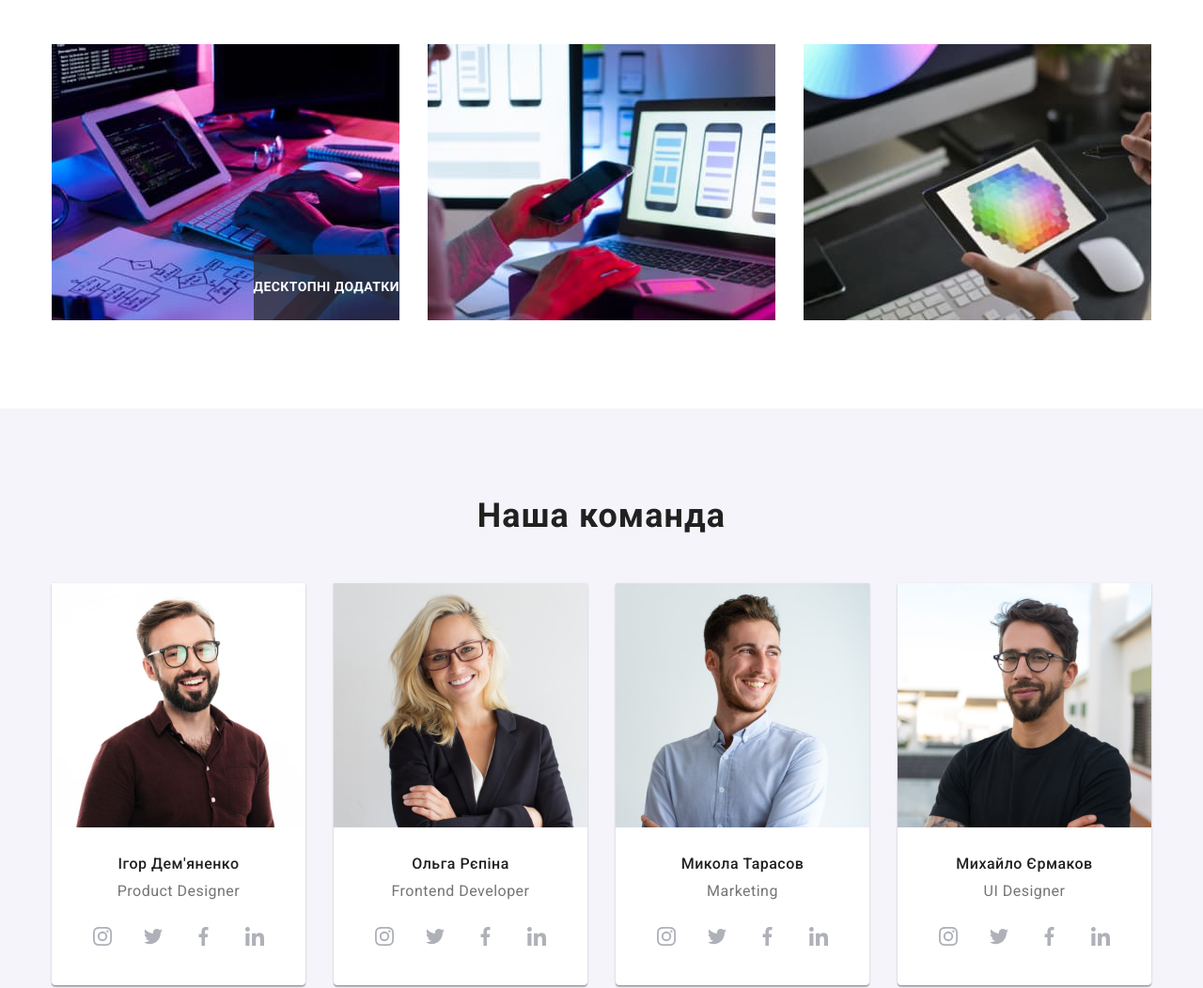
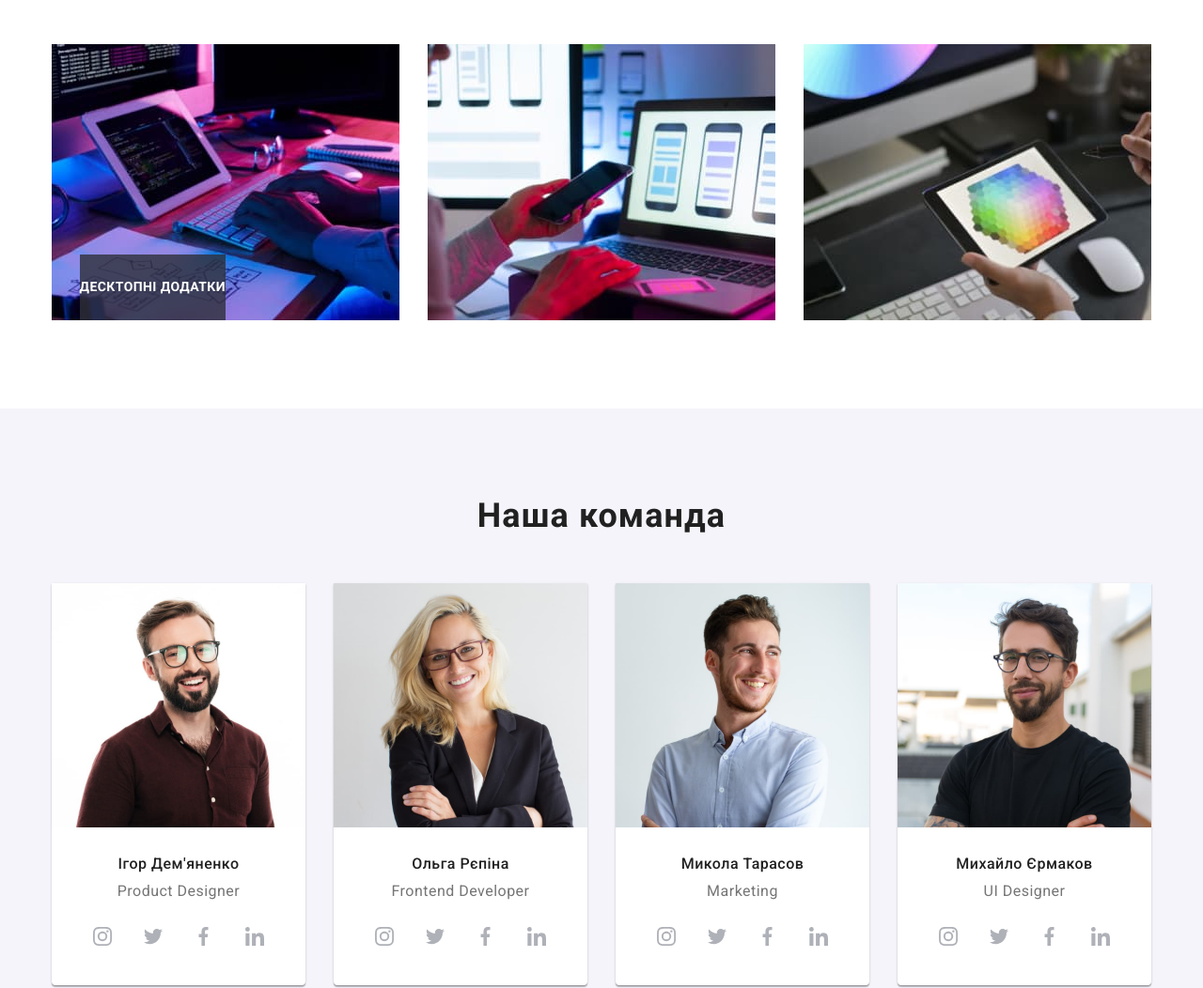
Before and after one commit to SerhiiChekhobakhov/goit-markup-hw-05, a plain HTML site: page index.html in a window 1280 px wide. Shown: the part 1162-2214 px from the top of the page at 94% size. Drawn offline with nearby package versions, Linux system fonts and the light colour scheme.

Commit message:
Update styles.css

```diff
--- a/css/styles.css
+++ b/css/styles.css
@@ -318,7 +318,7 @@ svg {
   position: absolute;
 
   bottom: 0;
-  right: 0;
+  right: 50%;
 }
 
 .activities-title {
```
